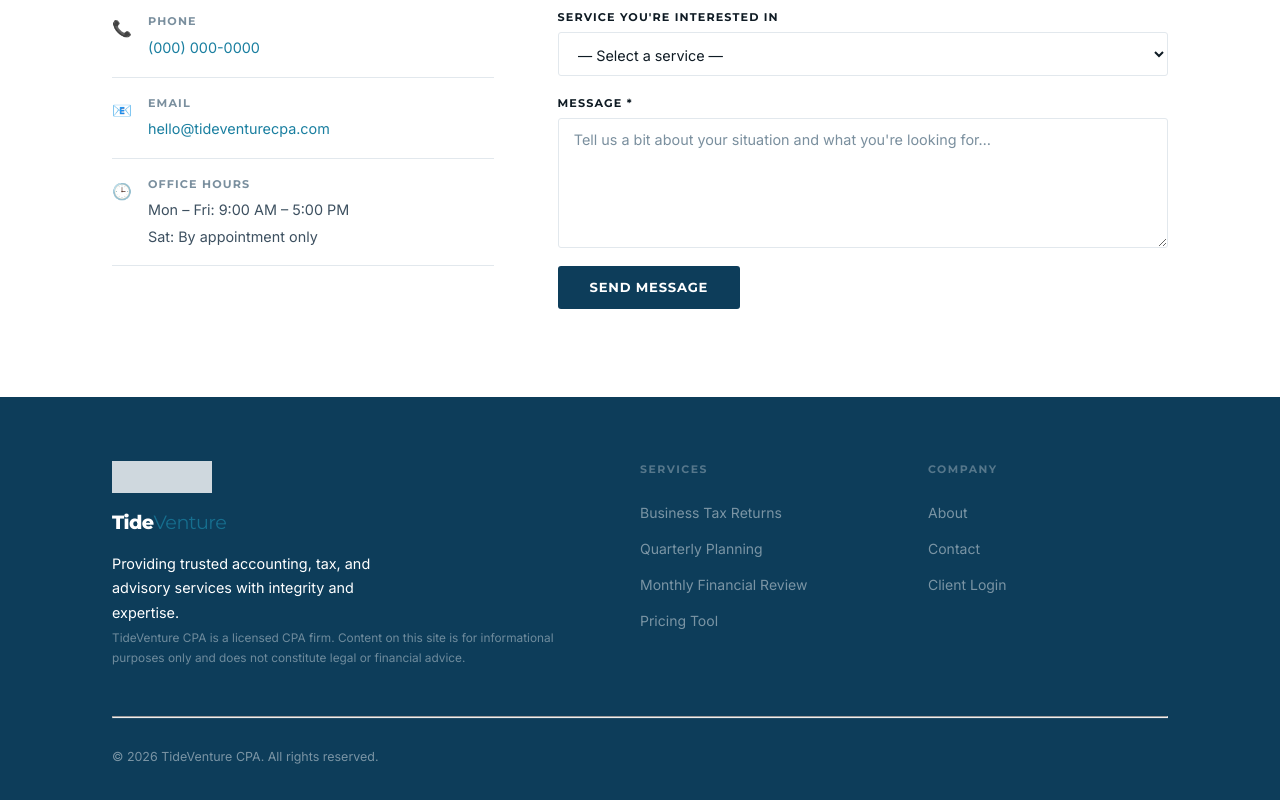
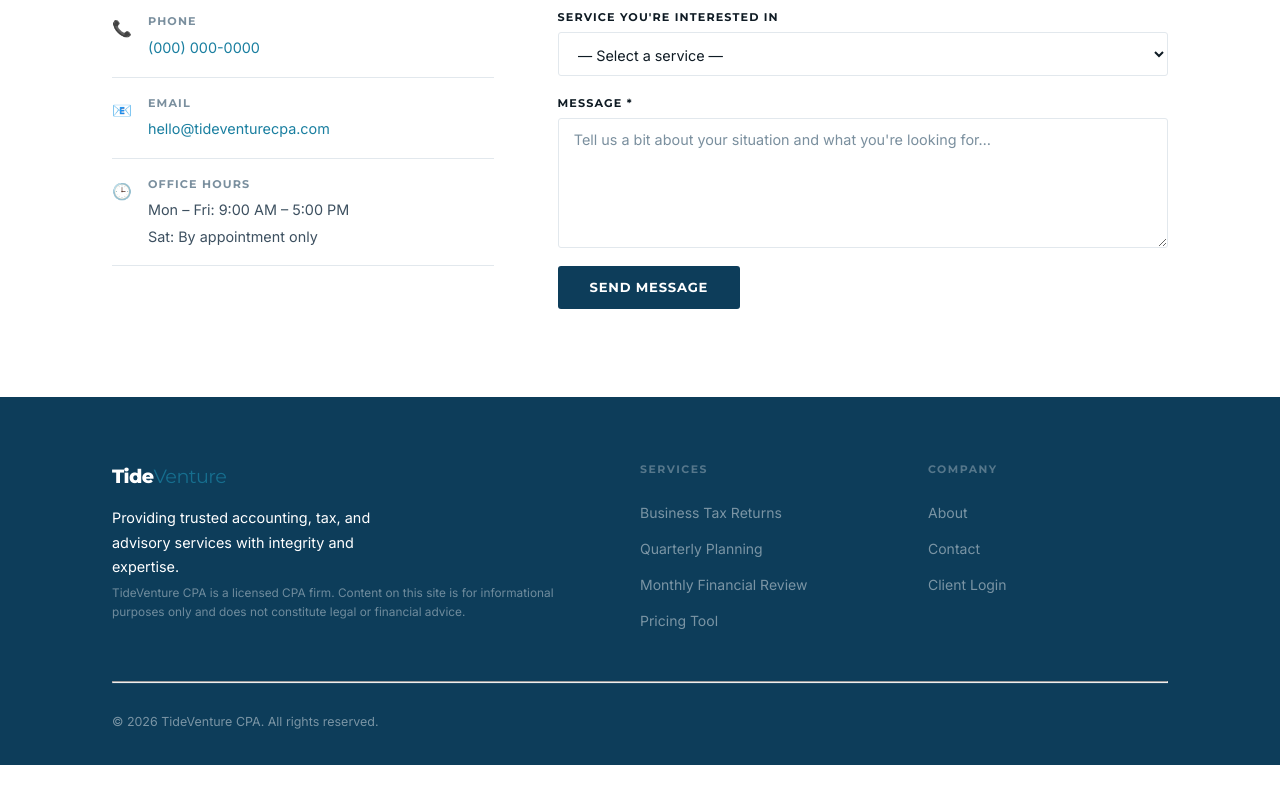
Before and after one commit to ifrisch/tideventure-site, a plain HTML site: page contact.html in a window 1280 px wide. Shown: the part 680-1480 px from the top of the page. After the commit the page ends 1445 px from the top, so only its background shows below. Drawn offline with Linux system fonts and the light colour scheme.

Commit message:
Remove redundant logo image from footer

```diff
--- a/contact.html
+++ b/contact.html
@@ -156,8 +156,7 @@
     <div class="container">
       <div class="footer__grid">
         <div>
-          <img src="images/logo.png" alt="TideVenture CPA" style="height:32px;margin-bottom:.85rem;filter:brightness(0) invert(1) opacity(.8);" onerror="this.style.display='none'" />
-        <span class="footer__logo-text">Tide<span>Venture</span></span>
+          <span class="footer__logo-text">Tide<span>Venture</span></span>
           <p style="font-size:.9rem;max-width:280px;color:#fff;">Providing trusted accounting, tax, and advisory services with integrity and expertise.</p>
           <p class="footer__disclaimer" style="color:#fff;">TideVenture CPA is a licensed CPA firm. Content on this site is for informational purposes only and does not constitute legal or financial advice.</p>
         </div>
```
Also changed, not shown: about.html (+0 -1 lines), index.html (+0 -3 lines), pricing.html (+0 -1 lines), services.html (+0 -1 lines).
